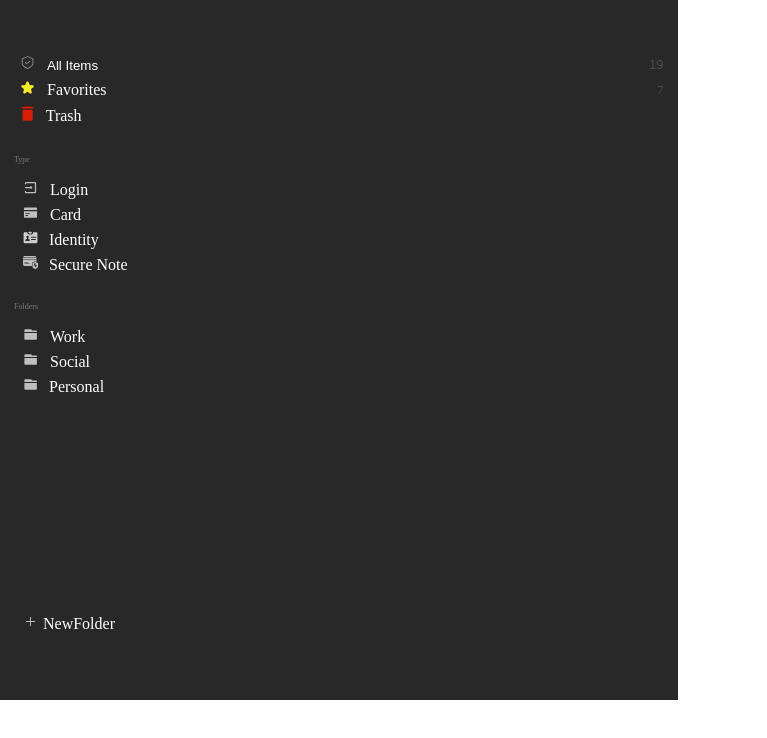
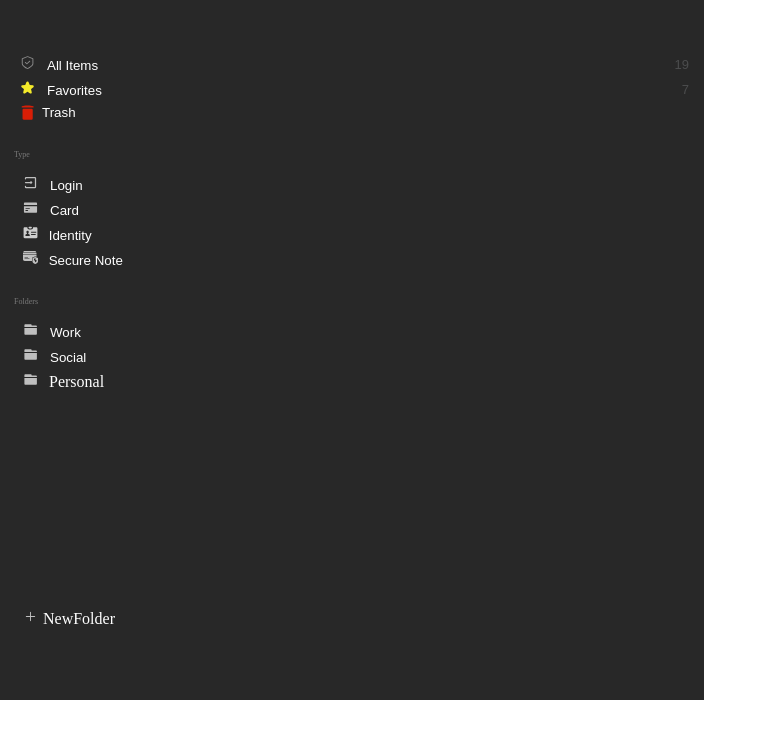
Before and after one commit to logicwang/dirbbble, a Vue app: page /#/ in a window 1280 px wide. Shown: the top 738 px of the page, without its empty margins (0-767 px from the left). Built offline with nearby package versions, Linux system fonts and the light colour scheme.

Commit message:
commit all

```diff
--- a/src/View/RegisterApp.vue
+++ b/src/View/RegisterApp.vue
@@ -22,6 +22,7 @@
                 <span class="number">19</span>
               </li>
             </button>
+            <button>
               <li class="space">
                 <div class="icon-items">
                   <svg t="1658923382051" class="icon" viewBox="0 0 1024 1024" version="1.1"
@@ -34,6 +35,8 @@
                 </div>
                 <span class="number">7</span>
               </li>
+            </button>
+            <button>
               <li class="item">
                 <svg t="1658923825827" class="icon" viewBox="0 0 1024 1024" version="1.1"
                   xmlns="http://www.w3.org/2000/svg" p-id="3155" width="15" height="15">
@@ -45,6 +48,7 @@
                   Trash
                 </router-link>
               </li>
+            </button>
           </div>
         </div>
         <div class="flex-type">
@@ -53,6 +57,7 @@
             <div class="neirong">
               <div class="center-third">
                 <li class="name">
+                  <button>
                     <svg t="1659010871342" class="icon" viewBox="0 0 1024 1024" version="1.1"
                       xmlns="http://www.w3.org/2000/svg" p-id="1978" width="15" height="15">
                       <path
@@ -60,8 +65,10 @@
                         p-id="1979" fill="#bfbfbf"></path>
                     </svg>
                     <router-link to="/RegisterApp" class="items">Login</router-link>
+                  </button>
                 </li>
                 <li class="name">
+                  <button>
                     <svg t="1659010913722" class="icon" viewBox="0 0 1024 1024" version="1.1"
                       xmlns="http://www.w3.org/2000/svg" p-id="2980" width="15" height="15">
                       <path
@@ -69,8 +76,10 @@
                         p-id="2981" fill="#bfbfbf"></path>
                     </svg>
                     <router-link to="/RegisterApp" class="items">Card</router-link>
+                  </button>
                 </li>
                 <li class="name">
+                  <button>
                     <svg t="1659010944159" class="icon" viewBox="0 0 1024 1024" version="1.1"
                       xmlns="http://www.w3.org/2000/svg" p-id="3836" width="15" height="15">
                       <path
@@ -80,8 +89,10 @@
                     <router-link to="/RegisterApp" class="items right">
                       Identity
                     </router-link>
+                  </button>
                 </li>
                 <li class="name">
+                  <button>
                     <svg t="1659010990378" class="icon" viewBox="0 0 1024 1024" version="1.1"
                       xmlns="http://www.w3.org/2000/svg" p-id="5048" width="15" height="15">
                       <path
@@ -94,8 +105,8 @@
                     <router-link to="/RegisterApp" class="items right">
                       Secure Note
                     </router-link>
+                  </button>
                 </li>
-                <li></li>
               </div>
             </div>
           </div>
@@ -105,6 +116,7 @@
           <div class="neirong">
             <div class="center-third">
               <li class="name">
+                <button>
                   <svg t="1659012537214" class="icon" viewBox="0 0 1024 1024" version="1.1"
                     xmlns="http://www.w3.org/2000/svg" p-id="6902" width="15" height="15">
                     <path
@@ -112,8 +124,10 @@
                       fill="#bfbfbf" p-id="6903"></path>
                   </svg>
                   <router-link to="/RegisterApp" class="items">Work</router-link>
+                </button>
               </li>
               <li class="name">
+                <button>
                   <svg t="1659012537214" class="icon" viewBox="0 0 1024 1024" version="1.1"
                     xmlns="http://www.w3.org/2000/svg" p-id="6902" width="15" height="15">
                     <path
@@ -121,6 +135,7 @@
                       fill="#bfbfbf" p-id="6903"></path>
                   </svg>
                   <router-link to="/RegisterApp" class="items">Social</router-link>
+                </button>
               </li>
               <li class="name">
                 <svg t="1659012537214" class="icon" viewBox="0 0 1024 1024" version="1.1"
@@ -133,7 +148,6 @@
                   Personal
                 </router-link>
               </li>
-              <li></li>
             </div>
           </div>
         </div>
@@ -156,7 +170,7 @@
   </div>
 </template>
 
-<script>
+<script type="text/javascript">
 // import { domainToUnicode } from 'url';.
 
 export default {
@@ -178,7 +192,7 @@ export default {
 }
 
 .header {
-  width: 53%;
+  width: 55%;
   background-color: #282828;
   height: 700px;
 
@@ -222,6 +236,11 @@ export default {
       color: #dcdfe633;
       font-size: 13px;
       padding: 2px 15px 0px 0px;
+    }
+
+    .item {
+      display: flex;
+      justify-content: start;
     }
 
     .items {
--- a/src/assets/css/AdobDeTail.scss
+++ b/src/assets/css/AdobDeTail.scss
@@ -1,5 +1,5 @@
 .wrap-right {
-    max-width: 875px;
+    width: 100%;
     margin: 0 auto;
     background-color: rgb(15, 15, 15);
 }
@@ -166,3 +166,7 @@ img {
 .wenzi {
     margin-left: 30px;
 }
+
+.margintop {
+    margin-top: 17px;
+}
--- a/src/assets/css/HelloWorld.scss
+++ b/src/assets/css/HelloWorld.scss
@@ -16,7 +16,7 @@ input {
 }
 
 .header-name {
-    width: 30%;
+    width: 27%;
     height: 700px;
     background-color: rgb(30 30 30);
 }
--- a/src/assets/css/Register.scss
+++ b/src/assets/css/Register.scss
@@ -65,11 +65,6 @@
         padding: 185px 0 0 0;
     }
 
-    .right {
-        position: relative;
-        right: 5px;
-    }
-
     .name {
         padding: 3px;
     }
--- a/src/detail/AdobDeTail.vue
+++ b/src/detail/AdobDeTail.vue
@@ -58,12 +58,6 @@
                         <span class="aaaaa">{{ item.aaa }}</span>
                     </li>
                 </div>
-                <div class="word">
-                    <form>
-                        <el-input type="text/password" name="password" value="12314135135" show-password
-                            v-model="classname.mes" />
-                    </form>
-                </div>
                 <div class="third">
                     <div class="website xxx">
                         {{ classname.website }}
@@ -74,7 +68,7 @@
                         <span class="aaaaa">{{ item.com }}</span>
                     </li>
                 </div>
-
+                <el-input placeholder="请输入密码" v-model="input" show-password class="margintop" />
             </div>
             <div class="bottom">
                 <div class="duanluo">
@@ -84,7 +78,8 @@
                         </span>
                     </div>
                     <div class="great">
-                        <p>Great experiences have the power to inspire, transform and move the world forward.And every
+                        <p>Great experiences have the power to inspire, transform and move the world forward.And
+                            every
                             great experience starts with creativity</p>
                     </div>
                 </div>
@@ -100,9 +95,7 @@ export default {
         return {
             name: [{ name: "username" }],
             items: [{ aaa: "thomas@gmail.com" }],
-            privates: "123456789123456789123456789", //密钥内容
-            codeType: 0, //控制密钥显示隐藏 等于1时显示，等于0时隐藏
-            star: "", //要插入的星星*
+            input: '1231321321',
             website: "Website",
             web: [{ com: "Adobe.com" }],
             notes: "Notes",
```
Lines whose indentation alone changed are shown as unchanged.
